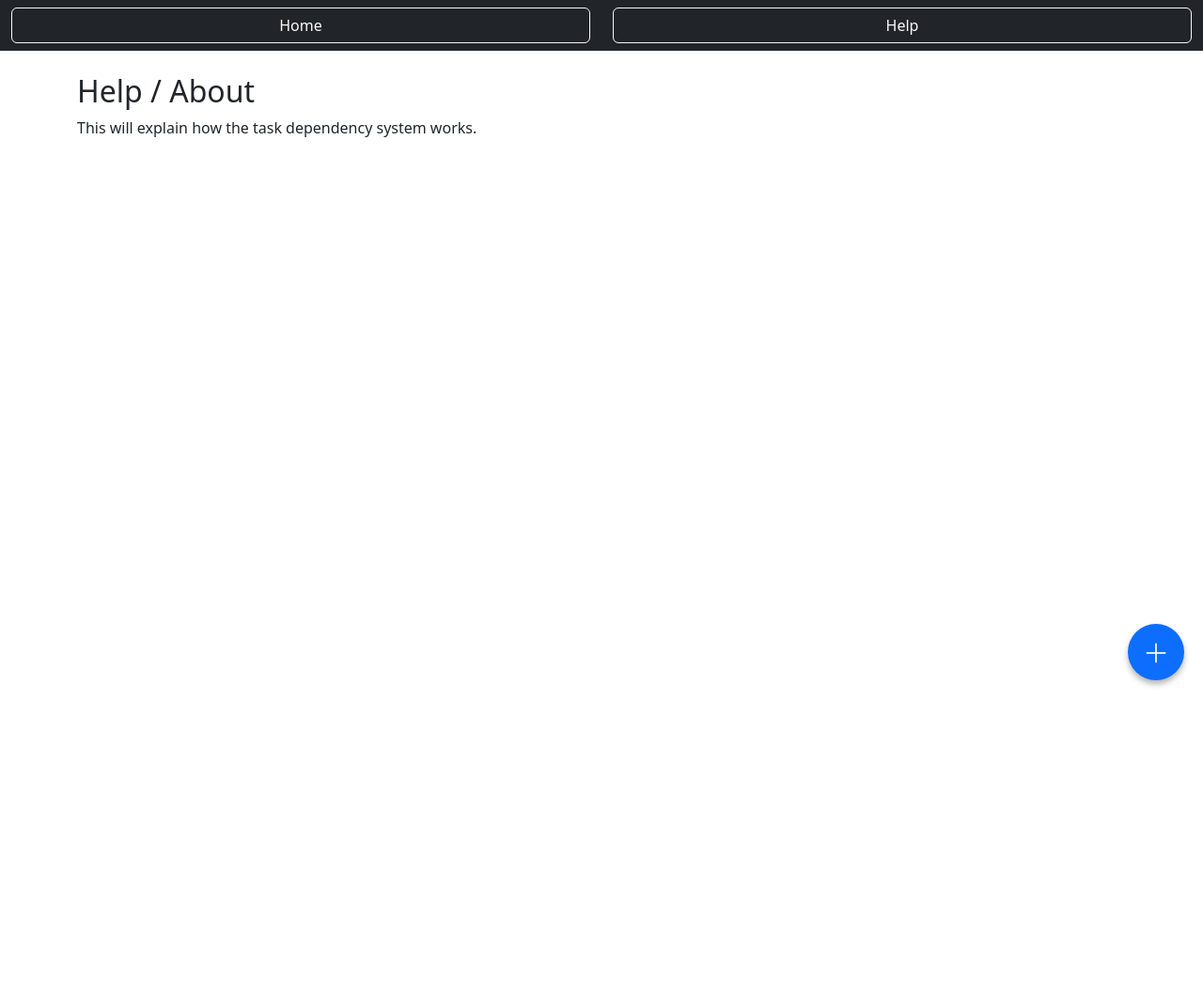
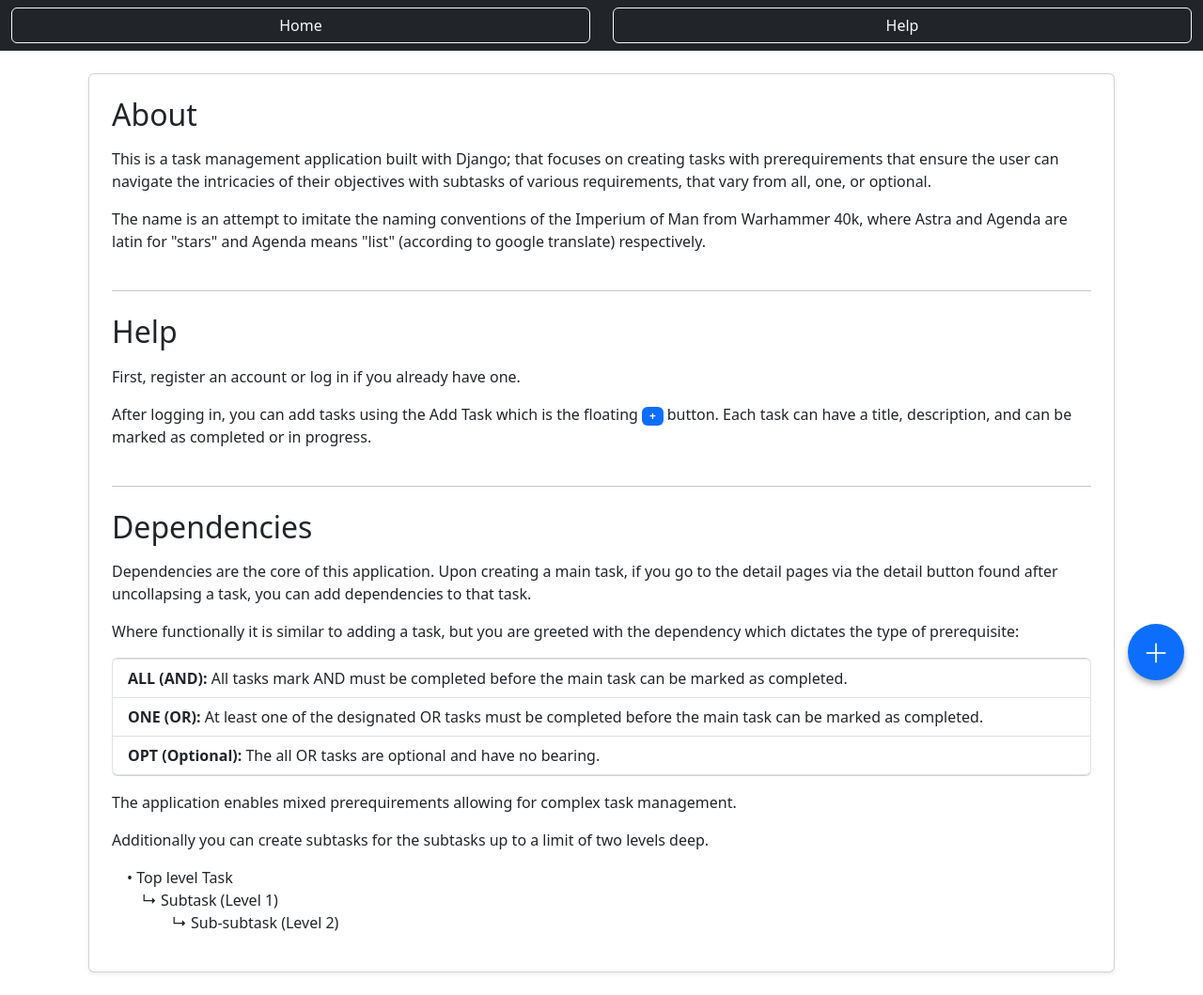
Before and after one commit to NoctemApple/astra-agenda, a Django app: page /help/ in a window 1280 px wide. Shown: the part 56-1115 px from the top of the page at 94% size. Before the commit the page ends 787 px from the top, so only its background shows below. Run offline with Django 5.2, Linux system fonts and the light colour scheme.

Commit message:
🎉 final commit for cs50w

```diff
--- /dev/null
+++ b/requirements.txt
@@ -0,0 +1 @@
+Django==5.2.4
--- a/tasks/templates/tasks/add_dependency.html
+++ b/tasks/templates/tasks/add_dependency.html
@@ -3,7 +3,7 @@
 {% block body %}
 <h2 class="mb-3">Add Dependency for {{ task.name }}</h2>
 
-<form method="post" class="mb-3">
+<form method="post" class="mb-3" autocomplete="off">
   {% csrf_token %}
 
   <!-- Task fields -->
--- a/tasks/templates/tasks/add_task.html
+++ b/tasks/templates/tasks/add_task.html
@@ -4,7 +4,7 @@
 {% block body %}
 <h2>Add Task</h2>
 
-<form id="task-form" method="post" action="{% url 'add_task' %}">
+<form id="task-form" method="post" action="{% url 'add_task' %}" autocomplete="off">
   {% csrf_token %}
   {{ form.as_p }}
 
--- a/tasks/templates/tasks/help.html
+++ b/tasks/templates/tasks/help.html
@@ -1,6 +1,79 @@
 {% extends "tasks/layout.html" %}
 
 {% block body %}
-  <h2>Help / About</h2>
-  <p>This will explain how the task dependency system works.</p>
+<div class="container my-4">
+  <div class="card shadow-sm p-4">
+    <h2 class="mb-3">About</h2>
+    <p>
+      This is a task management application built with Django;
+      that focuses on creating tasks with prerequirements
+      that ensure the user can navigate the intricacies of
+      their objectives with subtasks of various requirements,
+      that vary from all, one, or optional.
+    </p>
+
+    <p>
+      The name is an attempt to imitate the naming conventions
+      of the Imperium of Man from Warhammer 40k, where
+      Astra and Agenda are latin for "stars" and Agenda means
+      "list" (according to google translate) respectively.
+    </p>
+
+    <hr class="my-4">
+
+    <h2 class="mb-3">Help</h2>
+    <p>
+      First, register an account or log in if you already have one.
+    </p>
+    <p>
+      After logging in, you can add tasks using the
+      Add Task which is the floating
+      <span class="badge bg-primary">+</span> button.
+      Each task can have a title, description, and can be marked
+      as completed or in progress.
+    </p>
+
+    <hr class="my-4">
+
+    <h2 class="mb-3">Dependencies</h2>
+    <p>
+      Dependencies are the core of this application.
+      Upon creating a main task, if you go to the detail
+      pages via the detail button found after uncollapsing
+      a task, you can add dependencies to that task.
+    </p>
+    <p>
+      Where functionally it is similar to adding a task,
+      but you are greeted with the dependency
+      which dictates the type of prerequisite:
+    </p>
+
+    <ul class="list-group mb-3">
+      <li class="list-group-item">
+        <strong>ALL (AND):</strong> All tasks  mark AND must be completed before the main task can be marked as completed.
+      </li>
+      <li class="list-group-item">
+        <strong>ONE (OR):</strong> At least one of the designated OR tasks must be completed before the main task can be marked as completed.
+      </li>
+      <li class="list-group-item">
+        <strong>OPT (Optional):</strong> The all OR tasks are optional and have no bearing.
+      </li>
+    </ul>
+
+    <p>
+      The application enables mixed prerequirements
+      allowing for complex task management.
+    </p>
+
+    <p>
+      Additionally you can create subtasks for the subtasks
+      up to a limit of two levels deep.
+    </p>
+    <ul class="list-unstyled ms-3">
+      <li>• Top level Task</li>
+      <li class="ms-3">↳ Subtask (Level 1)</li>
+      <li class="ms-5">↳ Sub-subtask (Level 2)</li>
+    </ul>
+  </div>
+</div>
 {% endblock %}
```
Also changed, not shown: tasks/static/tasks/add_nested_tasks.js (deleted, +0 -109 lines), README.md.
